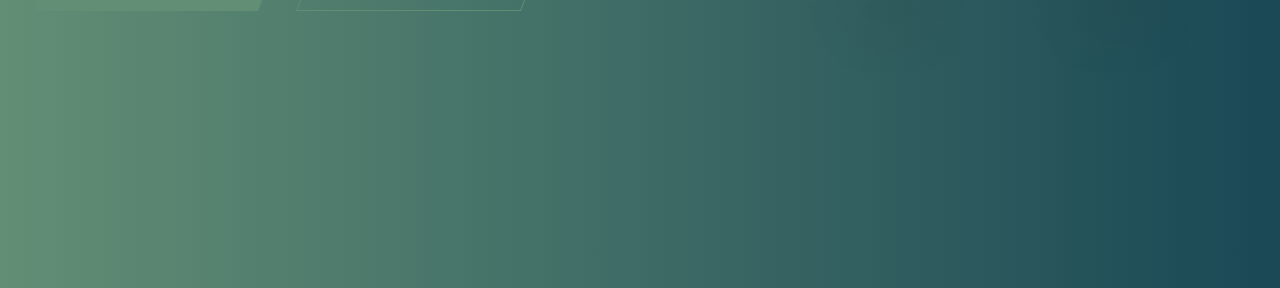
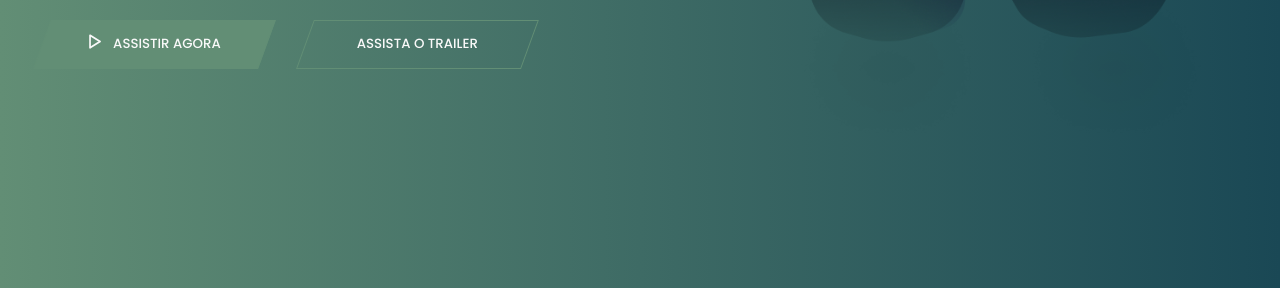
Before and after one commit to KainanGB/viagem-chihiro-sp, a plain HTML site: page index.html in a window 1280 px wide. Shown: the part 512-800 px from the top of the page. Drawn offline with Linux system fonts and the light colour scheme.

Commit message:
added height to main

```diff
--- a/scss/style.scss
+++ b/scss/style.scss
@@ -121,6 +121,7 @@ html {
     flex-direction: row;
     justify-content: space-between;
     align-items: center;
+    height: 76%;
 
     & .hide-btn {
       display: block;
```
Also changed, not shown: dist/style.css, 1 other file.
